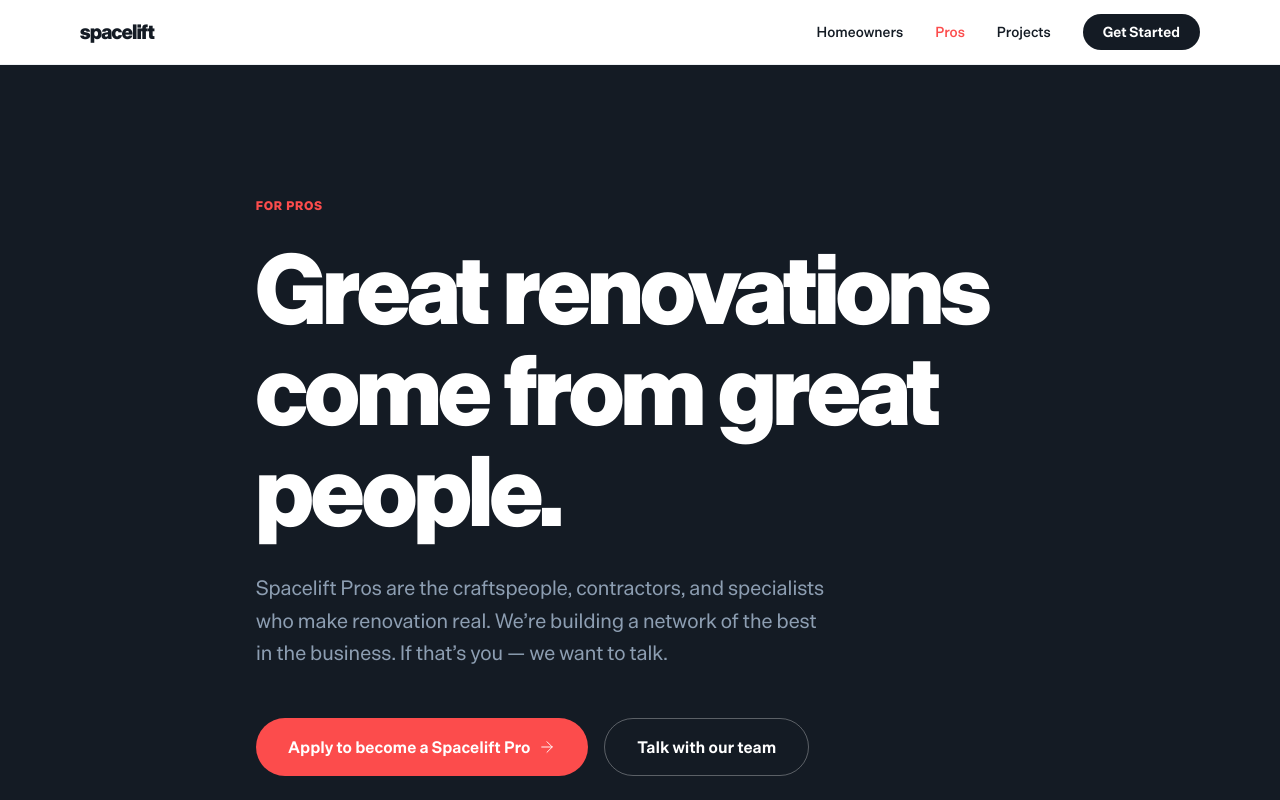
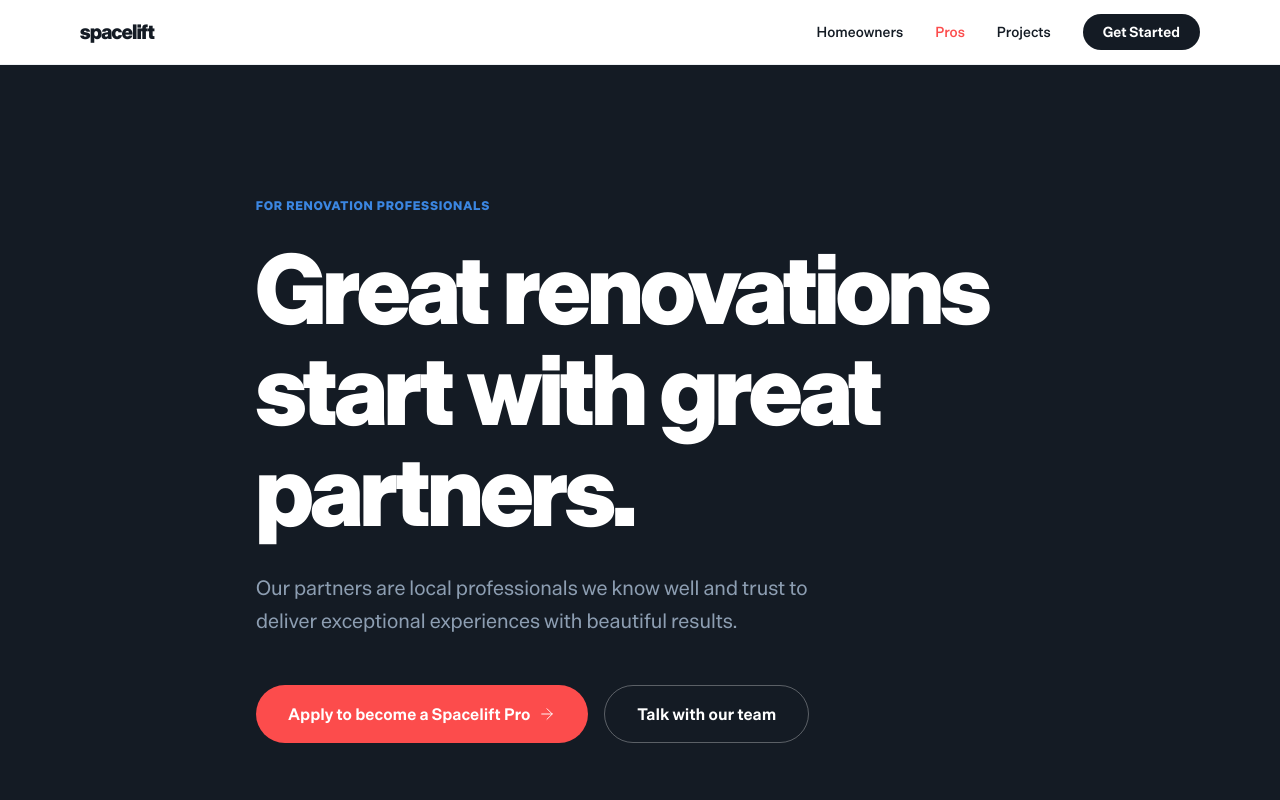
Before and after one commit to jjmccarthy7/spacelift-tools, a Next.js app in the folder apps/hellospacelift/: page /pros in a window 1280 px wide. Shown: the top 800 px of the page. Built offline with nearby package versions, Linux system fonts and the light colour scheme.

Commit message:
copy(pros): update hero eyebrow, H1, and H2
- Eyebrow: 'For Pros' → 'For Renovation Professionals', coral → Blueprint Blue
- H1: 'Great renovations come from great people.' → 'Great renovations start with great partners.'
- H2: updated to focus on trusted local professional partners

```diff
--- a/apps/hellospacelift/src/app/pros/page.tsx
+++ b/apps/hellospacelift/src/app/pros/page.tsx
@@ -40,14 +40,14 @@ export default function ProsPage() {
       <section className="bg-[#141B24] min-h-[80vh] flex items-center">
         <div className="max-w-[1280px] mx-auto px-6 md:px-12 lg:px-20 py-24 md:py-32">
           <div className="max-w-3xl">
-            <span className="inline-block text-xs font-black tracking-widest uppercase text-[#FC4C4C] mb-6">
-              For Pros
+            <span className="inline-block text-xs font-black tracking-widest uppercase text-[#3B86E1] mb-6">
+              For Renovation Professionals
             </span>
             <h1 className="text-5xl md:text-7xl lg:text-8xl font-black text-white leading-[1.05] tracking-tight mb-8">
-              Great renovations come from great people.
+              Great renovations start with great partners.
             </h1>
             <p className="text-lg md:text-xl text-[#8D9EB2] leading-relaxed max-w-xl mb-12">
-              Spacelift Pros are the craftspeople, contractors, and specialists who make renovation real. We’re building a network of the best in the business. If that’s you — we want to talk.
+              Our partners are local professionals we know well and trust to deliver exceptional experiences with beautiful results.
             </p>
             <div className="flex flex-col sm:flex-row gap-4">
               <Link href="#apply" className="inline-flex items-center justify-center gap-2 bg-[#FC4C4C] text-white font-semibold px-8 py-4 rounded-full hover:bg-[#CA3D3D] transition-colors duration-200 text-base">
```
